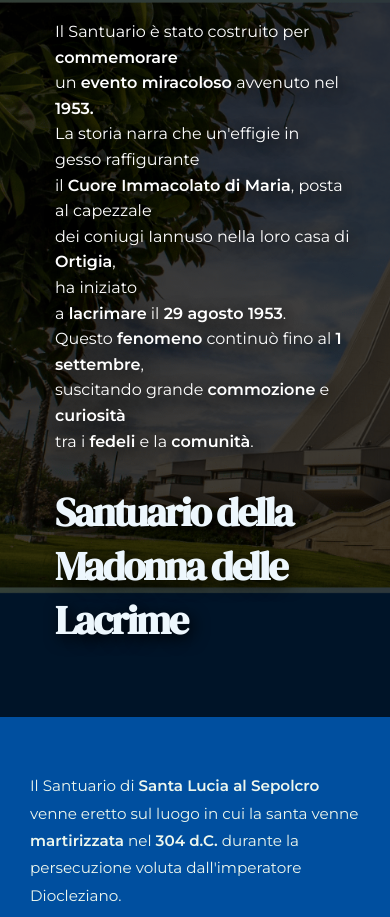
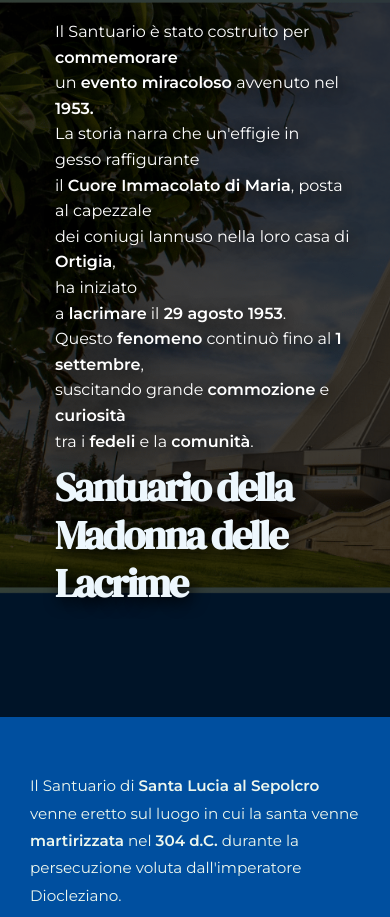
Before and after one commit to UnpliSiracusa/Siracusa, a plain HTML site: page index.html in a window 390 px wide. Shown: the part 2864-3781 px from the top of the page. Drawn offline with nearby package versions, Linux system fonts and the light colour scheme.

Commit message:
Update stylesiracusa.css

```diff
--- a/stylesiracusa.css
+++ b/stylesiracusa.css
@@ -563,16 +563,32 @@ html, body {
   }
 }
 @media (max-width: 480px) {
+  .hero-text-top {
+    top: 20px; /* alzato il testo */
+    left: 15px;
+    right: 15px;
+    font-size: 16px;
+    max-width: 90%;
+    z-index: 2;
+  }
+
+  .hero-title-bottom-left {
+    bottom: 10px; /* abbassato il titolo */
+    left: 15px;
+    z-index: 1;
+  }
+
   .hero-title-bottom-left h2 {
-    font-size: 20px; /* più piccolo */
-
-  }
-
-.hero-text-top {
-    top: 15px; /* alziamo ancora di più il testo */
-    left: 15px;
-    max-width: 90%;
-  }
+    font-size: 28px; /* titolo più piccolo */
+    line-height: 1.2;
+    margin: 0;
+    text-shadow: 1px 1px 4px rgba(0, 0, 0, 0.6);
+  }
+
+  #castello-svevo-fullscreen.hero-castello {
+    padding-bottom: 80px; /* spazio in fondo per evitare sovrapposizione */
+  }
+}
 
 /* Migliora leggibilità testo santuario su mobile */
 @media (max-width: 768px) {
```
